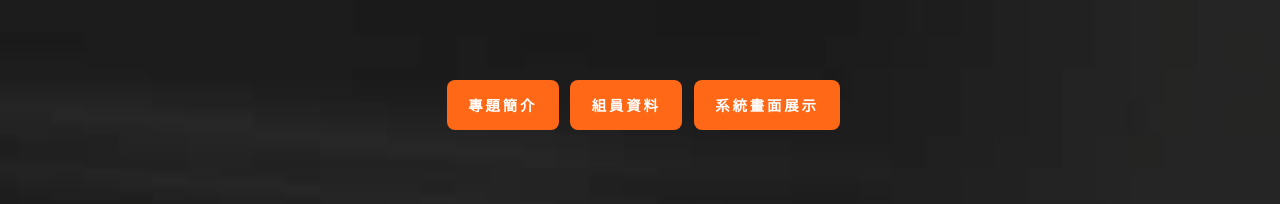
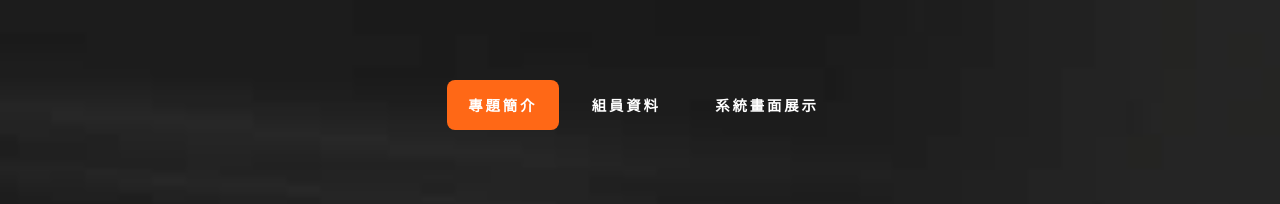
Before and after one commit to Yu-ning54/Yu-ninng54.github.io, a plain HTML site: page system01.html in a window 1280 px wide. Shown: the top 204 px of the page. Drawn offline with Linux system fonts and the light colour scheme.

Commit message:
Add files via upload

```diff
--- a/system01.html
+++ b/system01.html
@@ -1,5 +1,15 @@
 <!DOCTYPE html PUBLIC "-//W3C//DTD XHTML 1.0 Strict//EN" "http://www.w3.org/TR/xhtml1/DTD/xhtml1-strict.dtd">
+<!--
+Design by TEMPLATED
+http://templated.co
+Released for free under the Creative Commons Attribution License
 
+Name       : Veridical
+Description: A two-column, fixed-width design with dark color scheme.
+Version    : 1.0
+Released   : 20131203
+
+-->
 <html xmlns="http://www.w3.org/1999/xhtml">
 <head>
 <meta http-equiv="Content-Type" content="text/html; charset=utf-8" />
@@ -10,6 +20,7 @@
 <link href="default.css" rel="stylesheet" type="text/css" media="all" />
 <link href="fonts.css" rel="stylesheet" type="text/css" media="all" />
 
+<!--[if IE 6]><link href="default_ie6.css" rel="stylesheet" type="text/css" /><![endif]-->
 <style>
 		#area{
 			width: 100%;
@@ -37,8 +48,8 @@
 		<div id="menu">
 			<ul><font face="微軟正黑體">
 				<li class="current_page_item"><a href="index.html" accesskey="1" title="">專題簡介</a></li>
-				<li class="current_page_item"><a href="team.html" accesskey="2" title="">組員資料</a></li>
-				<li class="current_page_item"><a href="system.html" accesskey="3" title="">系統畫面展示</a></li>
+				<li><a href="team.html" accesskey="2" title="">組員資料</a></li>
+				<li><a href="system.html" accesskey="3" title="">系統畫面展示</a></li>
 			</font></ul>
 		</div>
 		<div id="logo">
```
